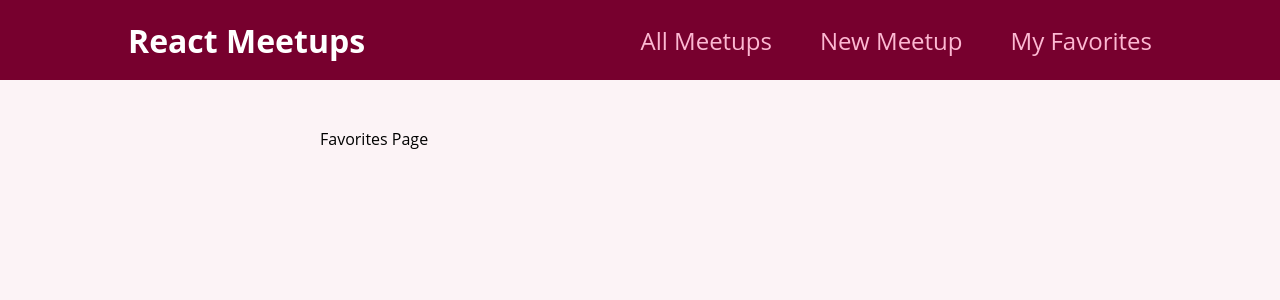
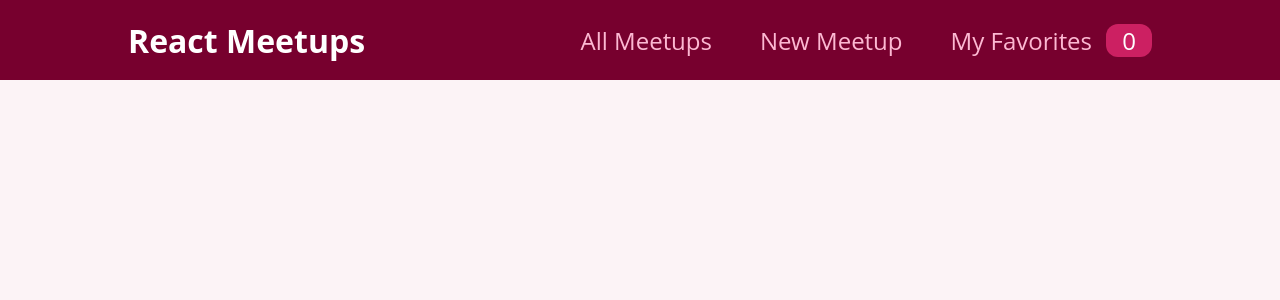
Before and after one commit to lucascouto/meetup-app, a React (Create React App) app: page /favorites in a window 1280 px wide. Shown: the top 300 px of the page. Built offline with nearby package versions, Linux system fonts and the light colour scheme.

Commit message:
Adds and removes favorites

```diff
--- a/src/components/layout/MainNavigation.js
+++ b/src/components/layout/MainNavigation.js
@@ -1,8 +1,12 @@
+import { useContext } from "react";
 import { Link } from "react-router-dom";
+import FavoritesContext from "../../store/favorites-context";
 
 import classes from "./MainNavigation.module.css";
 
 function MainNavigation() {
+  const favoritesContext = useContext(FavoritesContext);
+
   return (
     <header className={classes.header}>
       <div className={classes.logo}>React Meetups</div>
@@ -15,7 +19,12 @@ function MainNavigation() {
             <Link to="/new-meetup">New Meetup</Link>
           </li>
           <li>
-            <Link to="/favorites">My Favorites</Link>
+            <Link to="/favorites">
+              My Favorites{" "}
+              <label className={classes.badge}>
+                {favoritesContext.totalFavorites}
+              </label>
+            </Link>
           </li>
         </ul>
       </nav>
--- a/src/components/meetups/MeetupItem.js
+++ b/src/components/meetups/MeetupItem.js
@@ -1,7 +1,21 @@
+import { useContext } from "react";
+import FavoritesContext from "../../store/favorites-context";
 import Card from "../ui/Card";
 import classes from "./MeetupItem.module.css";
 
 function MeetupItem(props) {
+  const favoritesContext = useContext(FavoritesContext);
+
+  const itemIsFavorite = favoritesContext.itemIsFavorite(props.meetup.id);
+
+  function toggleFavoriteStatusHandler() {
+    if (itemIsFavorite) {
+      favoritesContext.removeFavorite(props.meetup.id);
+    } else {
+      favoritesContext.addFavorite(props.meetup);
+    }
+  }
+
   return (
     <li className={classes.item}>
       <Card>
@@ -14,7 +28,9 @@ function MeetupItem(props) {
           <p>{props.meetup.description}</p>
         </div>
         <div className={classes.actions}>
-          <button>To Favorites</button>
+          <button onClick={toggleFavoriteStatusHandler}>
+            {itemIsFavorite ? "Remove from Favorites" : "To Favorites"}
+          </button>
         </div>
       </Card>
     </li>
--- a/src/index.js
+++ b/src/index.js
@@ -4,10 +4,13 @@ import { BrowserRouter } from "react-router-dom";
 
 import "./index.css";
 import App from "./App";
+import { FavoritesContextProvider } from "./store/favorites-context";
 
 const root = ReactDOM.createRoot(document.getElementById("root"));
 root.render(
-  <BrowserRouter>
-    <App />
-  </BrowserRouter>
+  <FavoritesContextProvider>
+    <BrowserRouter>
+      <App />
+    </BrowserRouter>
+  </FavoritesContextProvider>
 );
--- a/src/pages/Favorites.js
+++ b/src/pages/Favorites.js
@@ -1,5 +1,12 @@
+import { useContext } from "react";
+import MeetupList from "../components/meetups/MeetupList";
+import FavoritesContext from "../store/favorites-context";
+
 function FavoritesPage() {
-  return <div>Favorites Page</div>;
+  const favoritesContext = useContext(FavoritesContext);
+  const favorites = favoritesContext.favorites;
+
+  return <MeetupList meetups={favorites} />;
 }
 
 export default FavoritesPage;
--- a/src/store/favorites-context.js
+++ b/src/store/favorites-context.js
@@ -3,9 +3,12 @@ import { createContext, useState } from "react";
 const FavoritesContext = createContext({
   favorites: [],
   totalFavorites: 0,
+  addFavorite: (favoriteMeetup) => {},
+  removeFavorite: (meetupId) => {},
+  itemIsFavorite: () => {},
 });
 
-function FavoritesContextProvider(props) {
+export function FavoritesContextProvider(props) {
   const [userFavorites, setUserFavorites] = useState([]);
 
   function addFavoriteHandler(favoriteMeetup) {
@@ -27,6 +30,9 @@ function FavoritesContextProvider(props) {
   const context = {
     favorites: userFavorites,
     totalFavorites: userFavorites.length,
+    addFavorite: addFavoriteHandler,
+    removeFavorite: removeFavoriteHandler,
+    itemIsFavorite: itemIsFavoriteHandler,
   };
 
   return (
@@ -35,3 +41,5 @@ function FavoritesContextProvider(props) {
     </FavoritesContext.Provider>
   );
 }
+
+export default FavoritesContext;
```
